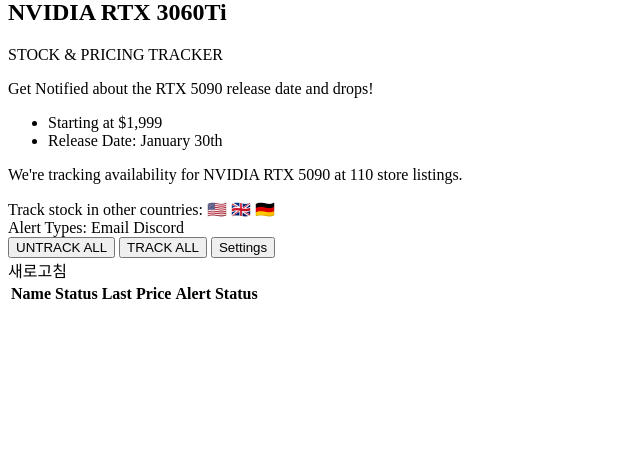
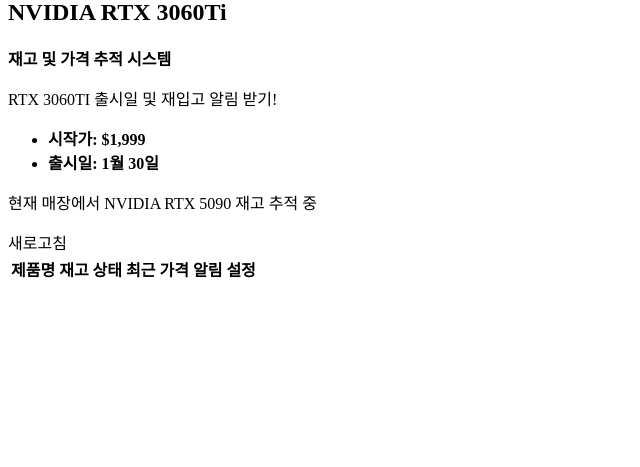
Before and after one commit to Dubutoto/StockRadar, a Django app: template src/main/resources/templates/product/gpu/rtx3060Ti.html in a window 1280 px wide. Shown: the part 333-800 px from the top of the page, without its empty margins (0-640 px from the left). Run offline with Django 3.2, Linux system fonts and the light colour scheme; the template is opened without the code that fills it, so the values that code supplies are empty.

Commit message:
refactor: 제고 페이지 ui수정 완료(#193)

```diff
--- a/src/main/resources/static/assets/js/product/rxt4060Ti.js
+++ b/src/main/resources/static/assets/js/product/rxt4060Ti.js
@@ -171,7 +171,7 @@ document.addEventListener('DOMContentLoaded', function () {
             const buttonCell = document.createElement('td');
             buttonCell.innerHTML = `
                 <button type="button" class="btn btn-md btn-primary btn-ellipse"
-                        onclick="trackProduct('${product.productName}')">
+                         onclick="trackProduct(${product.productId})">
                     <i class="icon-bell"></i> Track
                 </button>
             `;
--- a/src/main/resources/templates/product/gpu/rtx3060Ti.html
+++ b/src/main/resources/templates/product/gpu/rtx3060Ti.html
@@ -19,31 +19,22 @@
             </div>
             <div class="description-container ml-3">
                 <h1>NVIDIA RTX 3060Ti</h1>
-                <p>STOCK & PRICING TRACKER</p>
-                <p>Get Notified about the RTX 5090 release date and drops!</p>
+                <p><strong>재고 및 가격 추적 시스템</strong></p>
+                <p>RTX 3060TI 출시일 및 재입고 알림 받기!</p>
                 <ul>
-                    <li>Starting at $1,999</li>
-                    <li>Release Date: January 30th</li>
+                    <li><strong>시작가: $1,999</strong></li>
+                    <li><strong>출시일: 1월 30일</strong></li>
                 </ul>
-                <p>We're tracking availability for NVIDIA RTX 5090 at 110 store listings.</p>
+                <p>현재 <span id="product-count"> </span> 매장에서 NVIDIA RTX 5090 재고 추적 중</p>
             </div>
         </section>
 
         <section class="alert-settings">
-            <div class="track-stock">
-                <span>Track stock in other countries:</span>
-                <span><i class="icon-globe"></i> 🇺🇸 🇬🇧 🇩🇪</span>
+
+            <div class="lowest price">
+
             </div>
-            <div class="alert-types">
-                <span>Alert Types:</span>
-                <span><i class="icon-envelope"></i> Email</span>
-                <span><i class="icon-bell"></i> Discord</span>
-            </div>
-            <div class="buttons">
-                <button type="button" class="btn btn-dark btn-lg btn-ellipse">UNTRACK ALL</button>
-                <button type="button" class="btn btn-primary btn-lg btn-ellipse">TRACK ALL</button>
-                <button type="button" class="btn btn-light btn-lg btn-ellipse"><i class="icon-settings"></i> Settings</button>
-            </div>
+
 
             <div class="d-flex justify-content-end mb-3">
                 <div class="refresh-info ml-auto">
@@ -57,10 +48,10 @@
             <table class="table">
                 <thead>
                 <tr>
-                    <th>Name</th>
-                    <th>Status</th>
-                    <th>Last Price</th>
-                    <th>Alert Status</th>
+                    <th>제품명</th>
+                    <th>재고 상태</th>
+                    <th>최근 가격</th>
+                    <th>알림 설정</th>
                 </tr>
                 </thead>
                 <tbody>
--- a/src/main/resources/templates/product/gpu/rtx4060Ti.html
+++ b/src/main/resources/templates/product/gpu/rtx4060Ti.html
@@ -20,7 +20,7 @@
             <div class="description-container ml-3">
                 <h1><strong>NVIDIA RTX 4060Ti</strong></h1>
                 <p><strong>재고 및 가격 추적 시스템</strong></p>
-                <p>RTX 5090 출시일 및 재입고 알림 받기!</p>
+                <p>RTX 4060TI 출시일 및 재입고 알림 받기!</p>
                 <ul>
                     <li><strong>시작가: $1,999</strong></li>
                     <li><strong>출시일: 1월 30일</strong></li>
```
Also changed, not shown: src/main/resources/static/assets/js/product/rxt3060Ti.js (+82 -6 lines).
